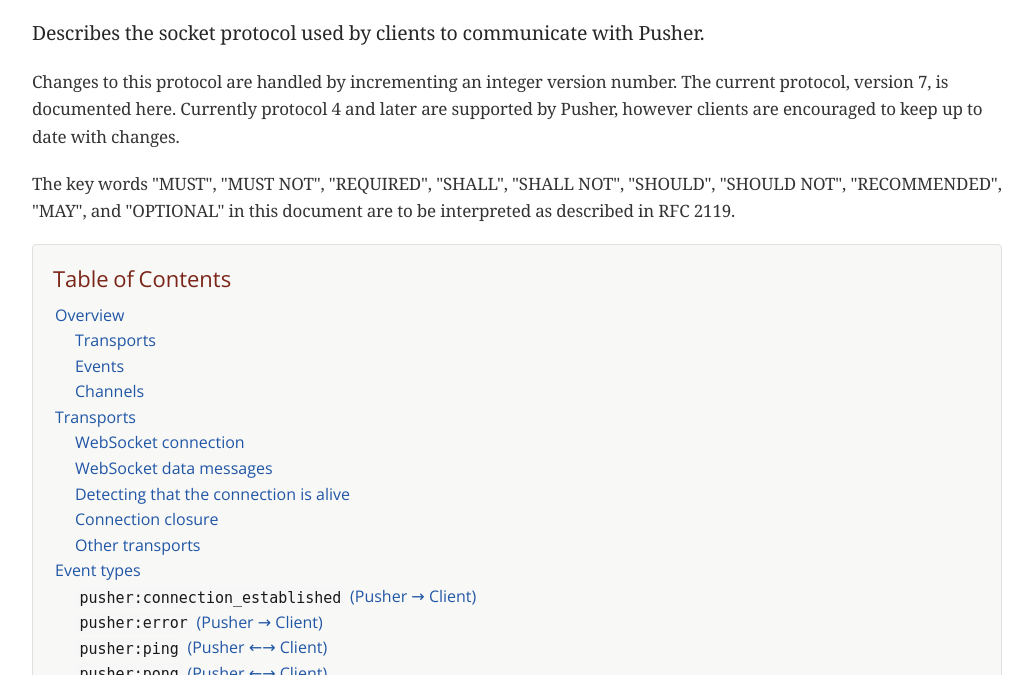
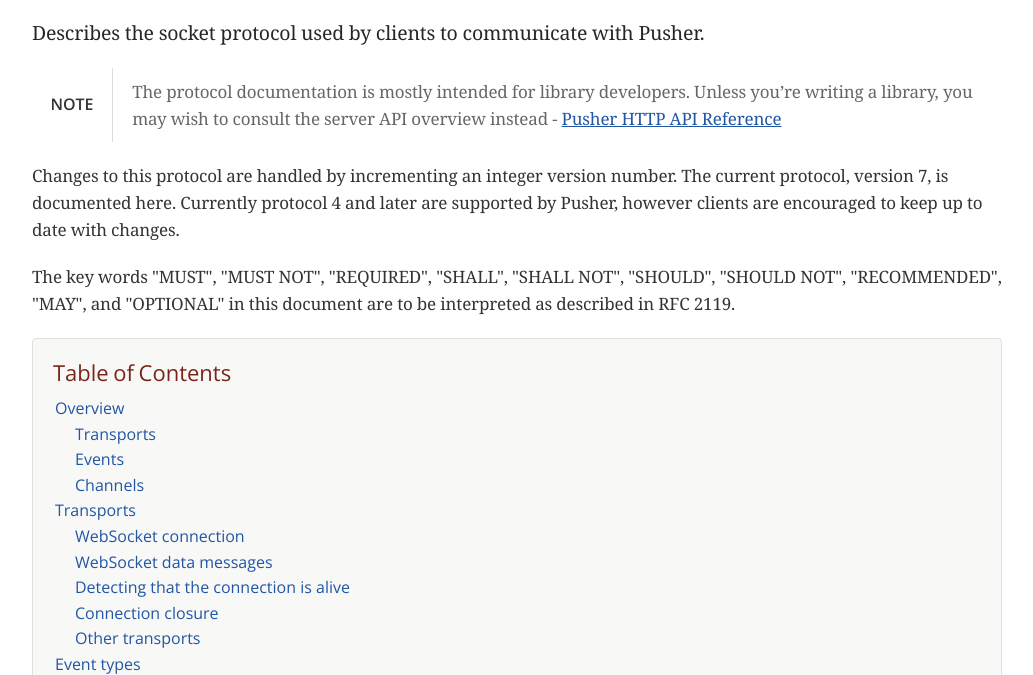
Before and after one commit to pusher/pusher-socket-protocol, a plain HTML site: page protocol.html in a window 1280 px wide. Shown: the part 124-799 px from the top of the page, without its empty margins (123-1156 px from the left). Drawn offline with nearby package versions, Linux system fonts and the light colour scheme; a web font is replaced by a local one.

Commit message:
Add link to api reference

```diff
--- a/protocol.html
+++ b/protocol.html
@@ -428,6 +428,22 @@ body.book #toc,body.book #preamble,body.book h1.sect0,body.book .sect1>h2{page-b
 <div class="paragraph">
 <p>Describes the socket protocol used by clients to communicate with Pusher.</p>
 </div>
+<div class="admonitionblock note">
+<table>
+<tr>
+<td class="icon">
+<div class="title">Note</div>
+</td>
+<td class="content">
+<div class="paragraph">
+<p>The protocol documentation is mostly intended for library developers.
+Unless you&#8217;re writing a library, you may wish to consult the server API overview
+instead - <a href="http://pusher.github.io/pusher-http-api">Pusher HTTP API Reference</a></p>
+</div>
+</td>
+</tr>
+</table>
+</div>
 <div class="paragraph">
 <p>Changes to this protocol are handled by incrementing an integer version
 number. The current protocol, version 7, is documented here. Currently
@@ -1653,7 +1669,7 @@ to the developer.</p>
 <div id="footer">
 <div id="footer-text">
 Version 1.0<br>
-Last updated 2015-01-21 12:47:56 GMT
+Last updated 2015-04-20 13:51:43 BST
 </div>
 </div>
 </body>
```
Also changed, not shown: 1 other file.
